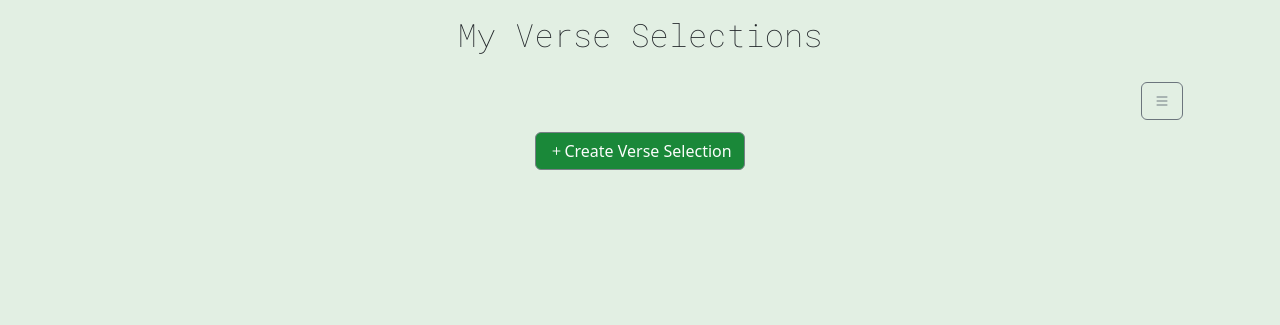
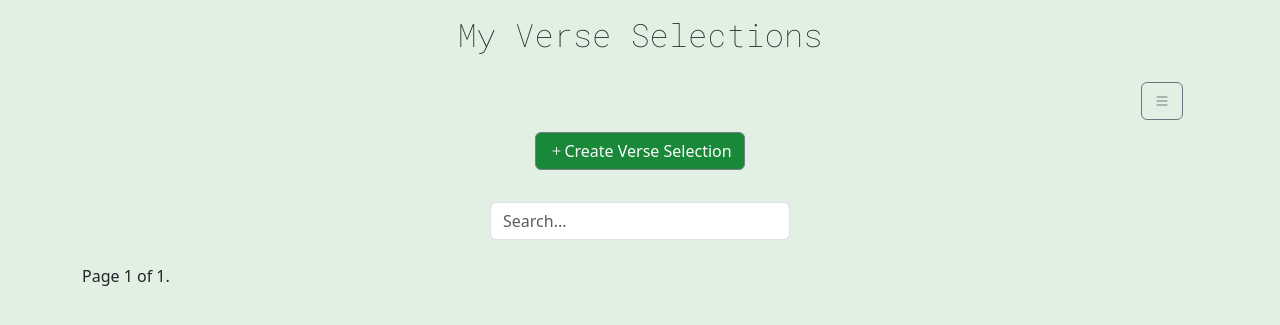
Before and after one commit to SholaAguns/QuranStudyBuddy, a Django app: page /quran/verse_selections in a window 1280 px wide. Shown: the part 57-382 px from the top of the page. Run offline with Django 5.2, Linux system fonts and the light colour scheme; the visitor is signed in with stand-in values (Sample User, id 1); data that the repository does not hold is empty; some libraries are stand-ins or nearby versions; some web fonts are replaced.

Commit message:
- VS List pagination and search

```diff
--- a/arabic/templates/arabic/phrase_list.html
+++ b/arabic/templates/arabic/phrase_list.html
@@ -21,7 +21,7 @@
       <a href="{% url 'arabic:add_phrase' %}" role="button" class="btn btn-outline-secondary w-80 create_btn"><i class="bi bi-plus"></i> Create Phrase</a>
     </div>
     {% endif %}
-<div class="container" align="center">
+<div class="container d-flex flex-column align-items-center">
   <input type="text" id="searchBox" placeholder="Search..." class="form-control mb-4" style="max-width: 300px;" oninput="filterPhrases()">
   <form id="delete_selected_form" method="POST" action="{% url 'arabic:delete_phrases' %}">
       {% csrf_token %}
--- a/flashcard/templates/flashcards/flashcardset_list.html
+++ b/flashcard/templates/flashcards/flashcardset_list.html
@@ -4,9 +4,8 @@
 
 {% block content %}
 <link href="{% static 'css/flashcardset_style.css' %}" rel="stylesheet"/>
-<div class="container page_title" >
-        <h2>My Flashcards</h2>
-</div>
+<div class="container" id="flashcard_list_page">
+    <h2 class="page_title">My Flashcards</h2>
     {% if user.is_authenticated %}
     <div class="dropdown options_controls" align="right">
       <button class="btn btn-outline-secondary" type="button" id="dropdownMenuButton2" data-bs-toggle="dropdown" aria-expanded="false">
@@ -42,6 +41,7 @@
           </div>
       </form>
     </div>
+</div>
 <script src="{% static 'js/delete_selected.js' %}"></script>
 <script src="{% static 'js/swap_tabs.js' %}"></script>
 {% endblock %}
--- /dev/null
+++ b/quran/templates/quran/snippets/verseselection_list_pagination.html
@@ -0,0 +1,13 @@
+<span class="step-links">
+    {% if page_obj.has_previous %}
+        <a href="?page=1&q={{ request.GET.q }}">&laquo; first</a>
+        <a href="?page={{ page_obj.previous_page_number }}&q={{ request.GET.q }}">previous</a>
+    {% endif %}
+    <span class="current">
+        Page {{ page_obj.number }} of {{ page_obj.paginator.num_pages }}.
+    </span>
+    {% if page_obj.has_next %}
+        <a href="?page={{ page_obj.next_page_number }}&q={{ request.GET.q }}">next</a>
+        <a href="?page={{ page_obj.paginator.num_pages }}&q={{ request.GET.q }}">last &raquo;</a>
+    {% endif %}
+</span>
--- a/quran/templates/quran/verseselection_list.html
+++ b/quran/templates/quran/verseselection_list.html
@@ -21,13 +21,18 @@
       <a href="{% url 'quran:verse_selection_form' %}" role="button" class="btn btn-outline-secondary w-80 create_btn"> <i class="bi bi-plus"></i>Create Verse Selection</a>
     </div>
     {% endif %}
-  <div class="container d-flex flex-column align-items-center" id="vs_list">
+    <div class="container d-flex flex-column align-items-center">
+        <input type="text" id="searchBox" placeholder="Search..." class="form-control mb-4" style="max-width: 300px;" oninput="filterVerseSelections()">
+
+        <form id="delete_selected_form" method="POST" action="{% url 'quran:delete_verse_selections' %}">
+            {% csrf_token %}
+        <div id="vs_list">
         {% for selection in object_list %}
             <div class="card my-3 verse_selection_item">
                 <a href="{% url 'quran:verse_selection_detail' pk=selection.id %}">
                     <div class="card-body">
                       <div class="text-end">
-                <input type="checkbox" name="selected_phrases" value="{{ selection.id }}" class="checkbox vs_list_checkbox">
+                        <input type="checkbox" name="selected_verse_selections" value="{{ selection.id }}" class="checkbox vs_list_checkbox">
                       </div>
                         <h3 class="card-title phrase_text">
                           {{ selection.title}}
@@ -38,6 +43,12 @@
             </div>
             {% endfor %}
             </div>
+        </form>
+    </div>
+    <div id="pagination" class="pagination">
+        {% include 'quran/snippets/verseselection_list_pagination.html' %}
+    </div>
 </div>
 <script src="{% static 'js/delete_selected.js' %}"></script>
+<script src="{% static 'js/quran/filter_vs_list.js' %}"></script>
 {% endblock %}
--- a/quran/templates/quran/verseselection_update.html
+++ b/quran/templates/quran/verseselection_update.html
@@ -104,11 +104,11 @@ $('#verse_selection_update_form').submit(function (e) {
       }
       const formData = $(this).serializeArray();
 
-    $.post('/quran/create_verse_selection', formData, function (response) {
+    $.post('/quran/verse_selection/{{ verse_selection.id }}/update', formData, function (response) {
         if (response.redirect_url) {
             window.location.href = response.redirect_url;
         } else {
-            alert('Verse Selection created successfully!');
+            alert('Verse Selection successfully updated!');
         }
     }).fail(function (xhr) {
         alert('Form submission failed: ' + xhr.responseText);
--- a/quran/urls.py
+++ b/quran/urls.py
@@ -21,7 +21,7 @@ urlpatterns = [
     path('verse_selections', views.VerseSelectionList.as_view(), name='verse_selection_list'),
     path('verse_selection/<int:pk>/delete', views.DeleteVerseSelection.as_view(), name='delete_verse_selection'),
     path('verse_selection/<int:pk>/update', views.update_verse_selection, name='update_verse_selection'),
-    path('verse_selections/delete', views.delete_verse_selections, name='delete_verse_selections'),
+    path('verse_selections/delete/', views.delete_verse_selections, name='delete_verse_selections'),
     path('verse_selection/form', views.CreateVerseSelection.as_view(), name='verse_selection_form'),
     path('verse_selection/<int:pk>/word_list', views.VerseSelectionWordList.as_view(), name='verse_selection_word_list')
 ]
--- a/quran/views.py
+++ b/quran/views.py
@@ -129,6 +129,19 @@ class VerseSelectionWordList(TemplateView):
 
 class VerseSelectionList(LoginRequiredMixin, ListView):
     model = VerseSelection
+    paginate_by = 20
+
+    def get_queryset(self):
+        queryset = VerseSelection.objects.filter(user=self.request.user)
+        search_query = self.request.GET.get('q')
+        if search_query:
+            queryset = queryset.filter(title__icontains=search_query)
+        return queryset
+
+    def get_context_data(self, **kwargs):
+        context = super().get_context_data(**kwargs)
+        return context
+
 
 class VerseSelectionDetail(LoginRequiredMixin, DetailView):
     model = VerseSelection
@@ -243,7 +256,8 @@ def update_verse_selection(request, pk):
         except Exception as e:
             traceback.print_exc()
             return JsonResponse({'error': str(e)}, status=500)
-        return redirect('quran:verse_selection_detail', pk=verse_selection.id)
+        redirect_url = reverse('quran:verse_selection_detail', kwargs={'pk': verse_selection.id})
+        return JsonResponse({'redirect_url': redirect_url})
 
 
 
--- /dev/null
+++ b/static/js/quran/filter_vs_list.js
@@ -0,0 +1,17 @@
+let timeoutId;
+function filterVerseSelections() {
+    clearTimeout(timeoutId);  // Clear the previous timeout
+    timeoutId = setTimeout(() => {
+        const searchQuery = document.getElementById('searchBox').value;
+        const url = `?q=${encodeURIComponent(searchQuery)}`;
+        fetch(url)
+            .then(response => response.text())
+            .then(html => {
+                const parser = new DOMParser();
+                const doc = parser.parseFromString(html, 'text/html');
+                document.getElementById('vs_list').innerHTML = doc.getElementById('vs_list').innerHTML;
+                document.getElementById('pagination').innerHTML = doc.getElementById('pagination').innerHTML;
+            })
+            .catch(error => console.error('Error fetching filtered results:', error));
+    }, 300);  // Delay of 300ms
+}
--- a/todo_design.txt
+++ b/todo_design.txt
@@ -2,3 +2,5 @@
 -Login page
 -Logout page
 -Landing
+-Verse Selection font
+-Hide and resize delete checkbox
```
Also changed, not shown: flashcard/templates/flashcards/snippets/flashcardset_list_pagination.html (added, +13 -0 lines), todo.txt (+4 -5 lines). Lines whose indentation alone changed are shown as unchanged.
